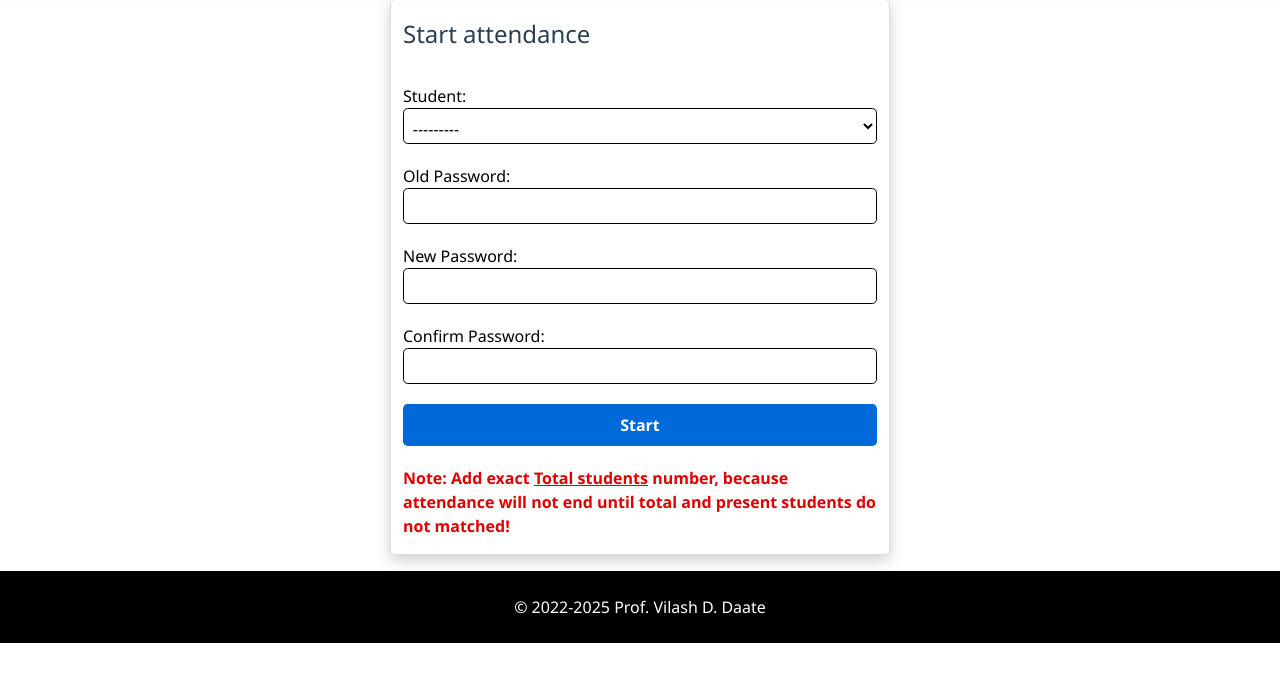
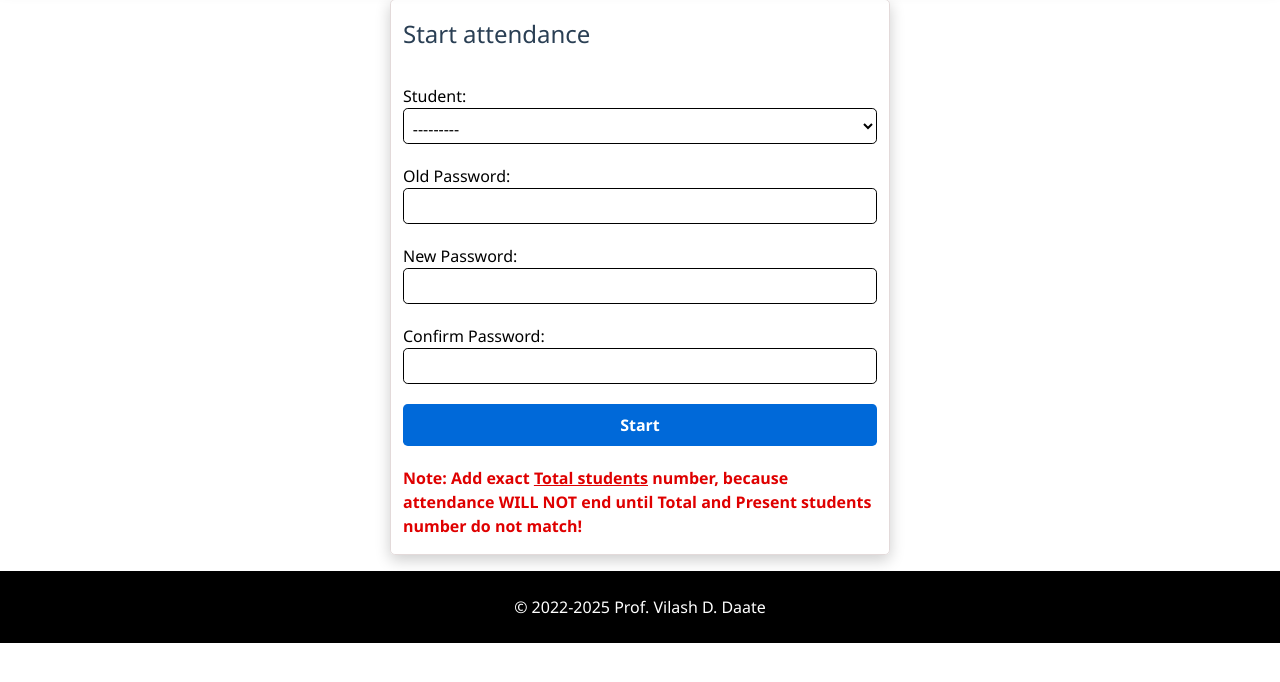
Before and after one commit to vilash99/attendance_project, a Django app: template templates/attendance/attendances_new.html in a window 1280 px wide. Shown: the part 99-781 px from the top of the page. Run offline with Django 5.2, Linux system fonts and the light colour scheme; the template is opened without the code that fills it: values that come from a table or form of the project are taken from there, others are empty.

Commit message:
Updated typo in attendance note

```diff
--- a/templates/attendance/attendances_new.html
+++ b/templates/attendance/attendances_new.html
@@ -29,8 +29,8 @@
       <button class="btn btn-primary" type="submit">Start</button>
 
       <p class="danger-text">
-        Note: Add exact <u>Total students</u> number, because attendance will not end
-        until total and present students do not matched!
+        Note: Add exact <u>Total students</u> number, because attendance WILL NOT end
+        until Total and Present students number do not match!
       </p>
     </form>
   </div>
```
